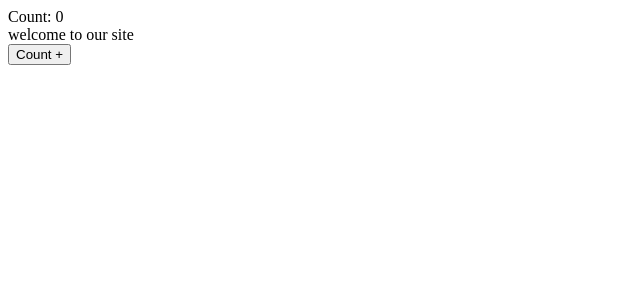
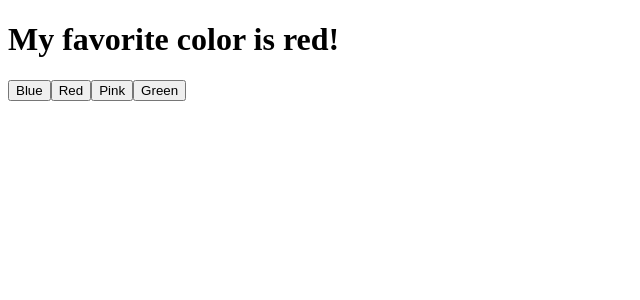
Before and after one commit to Hussain-hamim/JS-To-Know-For-React, a React (Create React App) app: page / in a window 1280 px wide. Shown: the top 300 px of the page, without its empty margins (0-640 px from the left). Built offline with nearby package versions, Linux system fonts and the light colour scheme.

Commit message:
fav color fn

```diff
--- a/src/App.js
+++ b/src/App.js
@@ -1,15 +1,24 @@
 import React, { useState } from "react";
+import ReactDOM from "react-dom/client";
 
-const App = () => {
-  const [count, setCount] = useState(0);
+export default function FavoriteColor() {
+  const [color, setColor] = useState("red");
 
   return (
     <>
-      Count: {count}
-      <div>welcome to our site</div>
-      <button onClick={() => setCount(count + 1)}>Count +</button>
+      <h1>My favorite color is {color}!</h1>
+      <button type="button" onClick={() => setColor("blue")}>
+        Blue
+      </button>
+      <button type="button" onClick={() => setColor("red")}>
+        Red
+      </button>
+      <button type="button" onClick={() => setColor("pink")}>
+        Pink
+      </button>
+      <button type="button" onClick={() => setColor("green")}>
+        Green
+      </button>
     </>
   );
-};
-
-export default App;
+}
```
